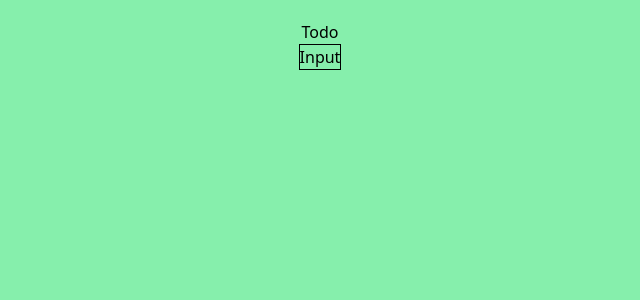
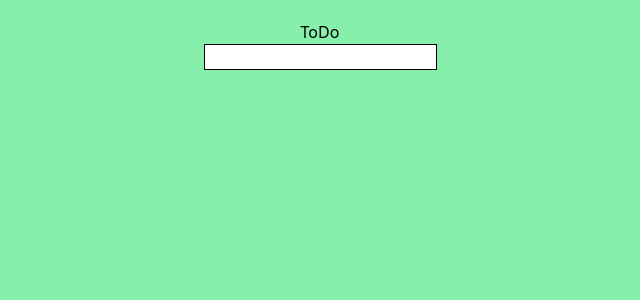
Before and after one commit to HillTrigger/ToDo-List, a Next.js app: page / in a window 1280 px wide. Shown: the top 300 px of the page, without its empty margins (320-960 px from the left). Built offline with nearby package versions, Linux system fonts and the light colour scheme.

Commit message:
added ToDoInput with handels

```diff
--- a/components/todo/ToDo.jsx
+++ b/components/todo/ToDo.jsx
@@ -1,12 +1,21 @@
+import { useState } from "react";
 import { ToDoInput } from "./ui/ToDoInput";
 import { ToDoLayout } from "./ui/ToDoLayout";
 import { ToDoTitle } from "./ui/ToDoTitle";
+import { handleChangeInput } from "./model/handleChangeInput";
+import { handleSubmitInput } from "./model/handleSubmitInput";
 
 export function ToDo() {
+  const [textInput, setTextInput] = useState("");
+
   return (
     <ToDoLayout>
-      <ToDoTitle />
-      <ToDoInput />
+      <ToDoTitle title="ToDo" />
+      <ToDoInput
+        onSubmit={(e) => handleSubmitInput({ e })}
+        onChange={(e) => handleChangeInput({ e, setTextInput })}
+        textInput={textInput}
+      />
     </ToDoLayout>
   );
 }
--- /dev/null
+++ b/components/todo/model/handleChangeInput.js
@@ -0,0 +1,4 @@
+export function handleChangeInput({ e, setTextInput }) {
+  setTextInput(e.target.value);
+  return null;
+}
--- /dev/null
+++ b/components/todo/model/handleSubmitInput.js
@@ -0,0 +1,5 @@
+export function handleSubmitInput({ e }) {
+  e.preventDefault();
+  console.log("!!!");
+  return null;
+}
--- a/components/todo/ui/ToDoInput.jsx
+++ b/components/todo/ui/ToDoInput.jsx
@@ -1,3 +1,12 @@
-export function ToDoInput() {
-  return <div className="inline-block border border-black">Input</div>;
+export function ToDoInput({ textInput, onChange, onSubmit }) {
+  return (
+    <form onSubmit={onSubmit} className="flex items-center gap-2">
+      <input
+        onChange={onChange}
+        type="text"
+        value={textInput}
+        className="border-black border"
+      />
+    </form>
+  );
 }
--- a/components/todo/ui/ToDoTitle.jsx
+++ b/components/todo/ui/ToDoTitle.jsx
@@ -1,3 +1,3 @@
-export function ToDoTitle() {
-  return <div className="">Todo</div>;
+export function ToDoTitle({ title }) {
+  return <div>{title}</div>;
 }
```
